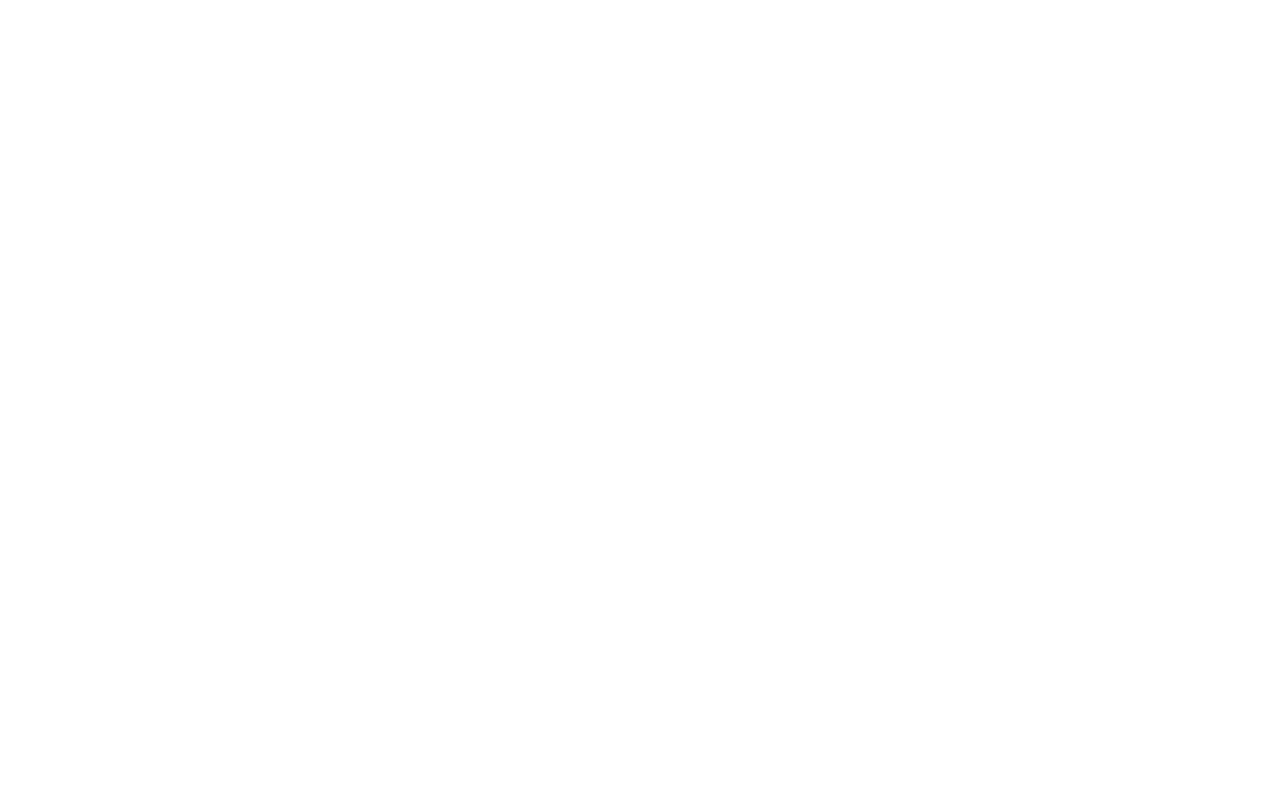
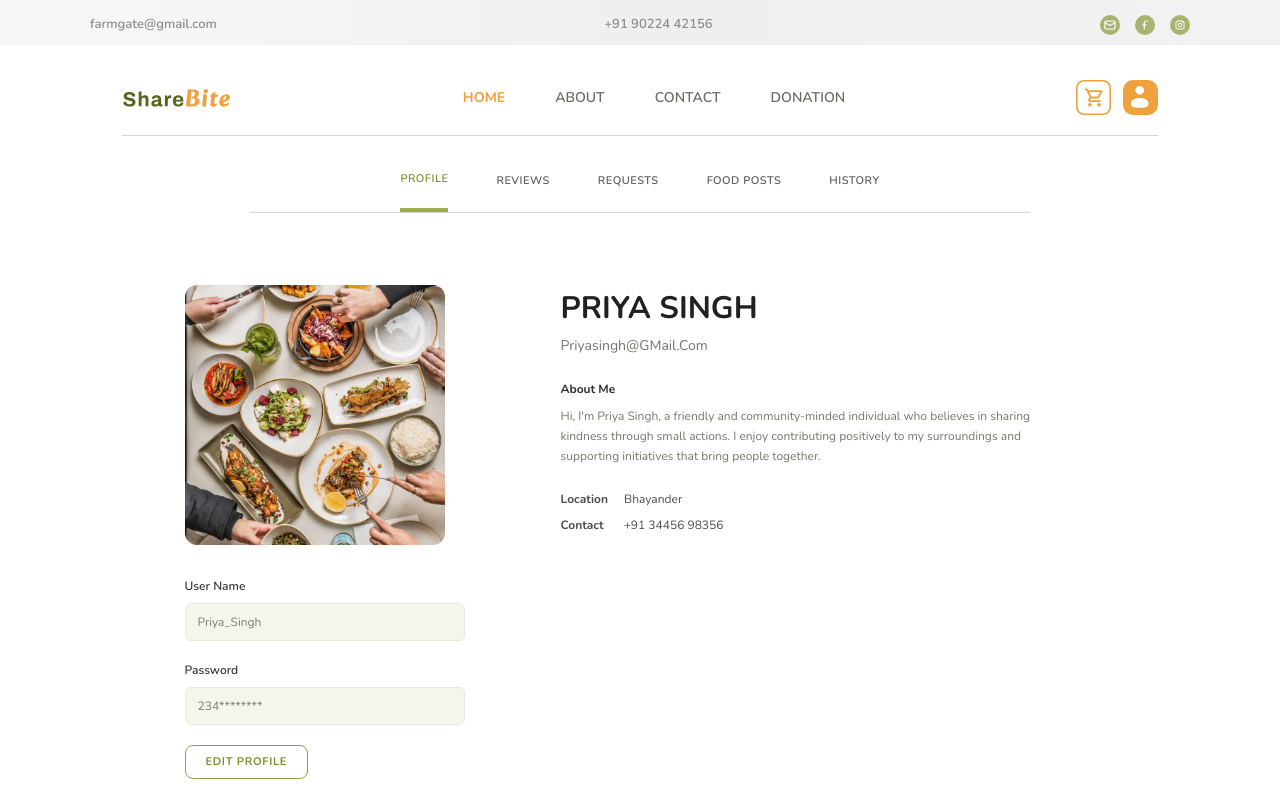
Before and after one commit to HemaniM/ShareBite_Community_Food_Sharing_Application, a React (Vite) app in the folder Frontend/: page /profile in a window 1280 px wide. Before the commit this address had no page. Shown: the top 800 px of the page. Built offline with nearby package versions, Linux system fonts and the light colour scheme.

Commit message:
Created ProfilePage and NavbarProfile component

```diff
--- a/Frontend/src/Routes.jsx
+++ b/Frontend/src/Routes.jsx
@@ -6,6 +6,7 @@
 import Login from "./pages/Auth/Login";
 import Signup from "./pages/Auth/Signup";
 import AuthLayout from "./pages/Auth/AuthLayout";
+import ProfilePage from "./pages/Profile/ProfilePage";
 
 const AppRoutes = () => {
   return (
@@ -21,6 +22,7 @@
 
       {/* After login */}
       <Route path="/home" element={<Homepage />} />
+      <Route path="/profile" element={<ProfilePage />} />
     </Routes>
   );
 };
--- a/Frontend/src/components/common/NavBarHomepage.jsx
+++ b/Frontend/src/components/common/NavBarHomepage.jsx
@@ -1,42 +1,52 @@
-import React from 'react';
-import { twMerge } from 'tailwind-merge';
-import { Icon } from '../Icons/Icons';
+import React from "react";
+import { Link } from "react-router-dom";
+import { Icon } from "../Icons/Icons";
 
-const NavBarHomepage = ({ className, ...props }) => {
+const navItems = ["HOME", "ABOUT", "CONTACT", "DONATION"];
+
+const HomepageNavBar = ({ activePage = "home", showBorder = false }) => {
   return (
     <div className="w-full">
-            <div className="w-full max-w-[1100px] mx-auto pt-[35px] py-[15px]">
+      <div className="w-full max-w-[1100px] mx-auto pt-[35px] py-[15px] sm:px-6 lg:px-8">
+        <div
+          className={`${showBorder ? "pb-5 border-b border-[#d8d7d1]" : ""}`}
+        >
           <div className="flex flex-row justify-between items-center">
-                    {/* Logo */}
-                    <div className="">
+            <Link to="/home" aria-label="Go to home">
               <Icon name="shareBite_logo_header" />
+            </Link>
+
+            <div className="flex flex-row gap-[50px] items-center">
+              {navItems.map((item) => (
+                <span
+                  key={item}
+                  className={`text-[14px] leading-5 text-left font-['Nunito'] cursor-pointer transition-colors ${
+                    item === "HOME" && activePage === "home"
+                      ? "font-[var(--font-weight-bold)] text-[#efa13d]"
+                      : "font-[var(--font-weight-semibold)] text-[#6b6961] hover:text-[#efa13d]"
+                  }`}
+                >
+                  {item}
+                </span>
+              ))}
             </div>
 
-                    {/* Navigation Menu */}
-                    <div className="flex flex-row gap-[50px] items-center">
-                        <span className="text-[14px] font-[var(--font-weight-bold)] leading-5 text-left text-[#efa13d] font-['Nunito'] cursor-pointer hover:opacity-80">
-                            HOME
-                        </span>
-                        <span className="text-[14px] font-[var(--font-weight-semibold)] leading-5 text-left text-[#6b6961] font-['Nunito'] cursor-pointer hover:text-[#efa13d] transition-colors">
-                            ABOUT
-                        </span>
-                        <span className="text-[14px] font-[var(--font-weight-semibold)] leading-5 text-left text-[#6b6961] font-['Nunito'] cursor-pointer hover:text-[#efa13d] transition-colors">
-                            CONTACT
-                        </span>
-                        <span className="text-[14px] font-[var(--font-weight-semibold)] leading-5 text-left text-[#6b6961] font-['Nunito'] cursor-pointer hover:text-[#efa13d] transition-colors">
-                            DONATION
-                        </span>
-                    </div>
+            <div className="flex flex-row items-center gap-[12px] lg:gap-[12px]">
+              <button
+                type="button"
+                className="hover:opacity-90 transition-opacity"
+                aria-label="Open cart"
+              >
+                <Icon name="cart_big_header" />
+              </button>
 
-                    {/* Action Buttons */}
-                    <div className="flex flex-row items-center gap-[12px] lg:gap-[12px]">
-                        {/* Cart Button */}
-                        <div className="hover:opacity-90 transition-opacity">
-                            <Icon name="cart_big_header" />
-                        </div>
-                        {/* Profile Button */}
-                        <div className="hover:opacity-90 transition-opacity">
+              <Link
+                to="/profile"
+                className="hover:opacity-90 transition-opacity"
+                aria-label="Open profile"
+              >
                 <Icon name="profile_icon" />
+              </Link>
             </div>
           </div>
         </div>
@@ -45,4 +55,4 @@
   );
 };
 
-export default NavBarHomepage;
+export default HomepageNavBar;
--- /dev/null
+++ b/Frontend/src/components/common/NavbarProfile.jsx
@@ -0,0 +1,29 @@
+import React from "react";
+
+const profileTabs = ["PROFILE", "REVIEWS", "REQUESTS", "FOOD POSTS", "HISTORY"];
+
+const ProfileNavBar = ({ activeTab = "PROFILE" }) => {
+  return (
+    <div className="w-full max-w-[780px] mx-auto my-5">
+      <div className="border-b border-[#d8d7d1]">
+        <div className="flex flex-wrap justify-center gap-8 md:gap-12 text-[11px] font-semibold text-[#5d5b55]">
+          {profileTabs.map((tab) => (
+            <button
+              key={tab}
+              type="button"
+              className={`pb-5 tracking-[0.5px] ${
+                activeTab === tab
+                  ? "text-[#7f8f2f] border-b-4 border-[#9dad4a]"
+                  : "hover:text-[#efa13d]"
+              }`}
+            >
+              {tab}
+            </button>
+          ))}
+        </div>
+      </div>
+    </div>
+  );
+};
+
+export default ProfileNavBar;
--- a/Frontend/src/pages/Homepage/HeroSection.jsx
+++ b/Frontend/src/pages/Homepage/HeroSection.jsx
@@ -1,7 +1,7 @@
 import React from 'react';
 import Button from '../../components/ui/Button';
 import { Icon } from '../../components/Icons/Icons';
-import NavBarHomepage from '../../components/common/NavBarHomepage';
+import NavBarHomepage from '../../components/common/NavbarHomepage';
 
 
 
--- /dev/null
+++ b/Frontend/src/pages/Profile/ProfilePage.jsx
@@ -0,0 +1,126 @@
+import React from "react";
+import { Helmet } from "react-helmet";
+import ContactBar from "../../components/common/ContactBar";
+import Footer from "../../components/common/Footer";
+import NavbarHomepage from "../../components/common/NavbarHomepage";
+import NavbarProfile from "../../components/common/NavbarProfile";
+
+const profileTabs = ["PROFILE", "REVIEWS", "REQUESTS", "FOOD POSTS", "HISTORY"];
+
+const ProfilePage = () => {
+  return (
+    <>
+      <Helmet>
+        <title>My Profile | ShareBite</title>
+        <meta
+          name="description"
+          content="Manage your ShareBite profile, account details, and activity history."
+        />
+      </Helmet>
+
+      <main className="w-full bg-white">
+        <ContactBar />
+        <section className="w-full">
+          <NavbarHomepage activePage="home" showBorder={true} />
+          <NavbarProfile activeTab="PROFILE" />
+
+          <div className="w-full max-w-[975px] mx-auto px-4 sm:px-6 lg:px-8 pb-16 mt-8">
+            <div className="pt-10 grid grid-cols-1 lg:grid-cols-[320px_1fr] gap-10 lg:gap-14">
+              <div>
+                <img
+                  src="/images/log1.jpg"
+                  alt="Priya Singh"
+                  className="w-[260px] h-[260px] object-cover rounded-[12px]"
+                />
+
+                <div className="mt-8 space-y-5 max-w-[280px]">
+                  <div>
+                    <label className="block text-[12px] font-semibold text-[#383733] mb-2">
+                      User Name
+                    </label>
+                    <input
+                      value="Priya_Singh"
+                      readOnly
+                      className="w-full h-[38px] rounded-[6px] border border-[#eceade] bg-[#f5f5ee] px-3 text-[12px] text-[#7d7d77]"
+                    />
+                  </div>
+
+                  <div>
+                    <label className="block text-[12px] font-semibold text-[#383733] mb-2">
+                      Password
+                    </label>
+                    <input
+                      value="234********"
+                      readOnly
+                      className="w-full h-[38px] rounded-[6px] border border-[#eceade] bg-[#f5f5ee] px-3 text-[12px] text-[#7d7d77]"
+                    />
+                  </div>
+
+                  <button
+                    type="button"
+                    className="px-5 py-2 rounded-[8px] border border-[#90a046] text-[11px] font-bold tracking-[0.7px] text-[#7f8f2f] hover:bg-[#90a046] hover:text-white transition-colors"
+                  >
+                    EDIT PROFILE
+                  </button>
+                </div>
+              </div>
+
+              <div>
+                <h1 className="text-[31px] font-bold text-[#222120]">
+                  PRIYA SINGH
+                </h1>
+                <p className="text-[14px] text-[#76746d] mt-1">
+                  Priyasingh@GMail.Com
+                </p>
+
+                <div className="mt-6">
+                  <h2 className="text-[12px] font-bold text-[#312f2d] mb-2">
+                    About Me
+                  </h2>
+                  <p className="max-w-[520px] text-[12px] leading-[20px] text-[#79766d]">
+                    Hi, I&apos;m Priya Singh, a friendly and community-minded
+                    individual who believes in sharing kindness through small
+                    actions. I enjoy contributing positively to my surroundings
+                    and supporting initiatives that bring people together.
+                  </p>
+                </div>
+
+                <div className="mt-6 space-y-2 text-[12px] text-[#504e49]">
+                  <p>
+                    <span className="font-bold mr-4">Location</span>
+                    Bhayander
+                  </p>
+                  <p>
+                    <span className="font-bold mr-5">Contact</span>
+                    +91 34456 98356
+                  </p>
+                </div>
+              </div>
+            </div>
+
+            <div className="mt-16 max-w-[520px]">
+              <h3 className="text-[18px] font-semibold text-[#e2902e]">
+                Delete Your Account
+              </h3>
+              <p className="text-[11px] leading-[18px] text-[#7c7a72] mt-3">
+                Deleting your account is permanent and cannot be undone. All
+                your data, posts, and activity will be permanently removed.
+                Please make sure you want to continue before proceeding.
+              </p>
+
+              <button
+                type="button"
+                className="mt-5 px-6 py-2.5 rounded-[9px] bg-[#efa13d] text-white text-[11px] font-bold tracking-[0.7px] hover:opacity-90"
+              >
+                DELETE ACCOUNT
+              </button>
+            </div>
+          </div>
+        </section>
+        <Footer className="mt-0" />
+      </main>
+    </>
+  );
+};
+
+export default ProfilePage;
```
Also changed, not shown: Frontend/src/components/common/ProfileNavBar.jsx (deleted). Lines whose indentation alone changed are shown as unchanged.
